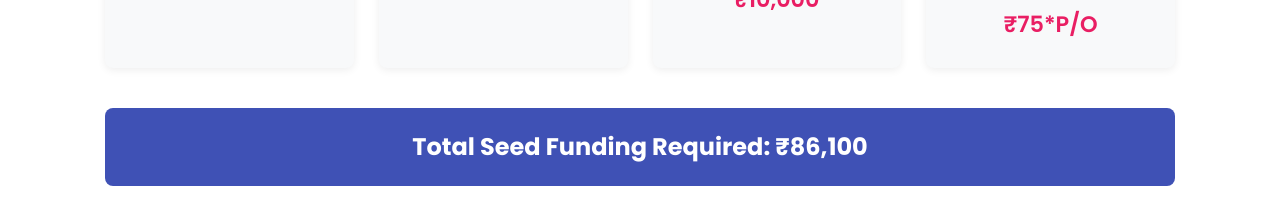
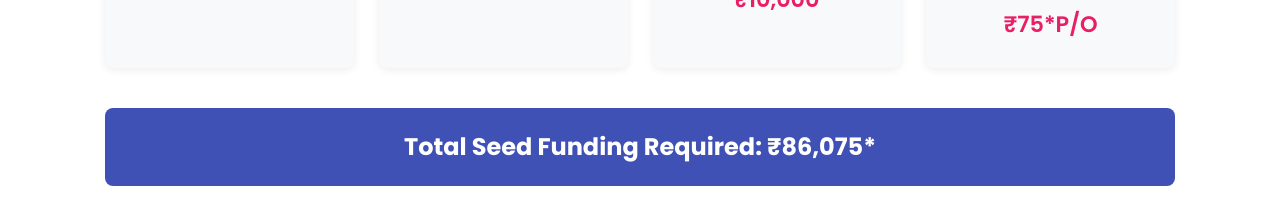
Before and after one commit to Coder-Blocks/VH_Print-s, a plain HTML site: page index.html in a window 1280 px wide. Shown: the part 3905-4125 px from the top of the page. Drawn offline with Linux system fonts and the light colour scheme.

Commit message:
Update index.html

```diff
--- a/index.html
+++ b/index.html
@@ -683,7 +683,7 @@
                 </div>
             </div>
             <div class="funding-total">
-                <strong>Total Seed Funding Required: ₹86,100</strong>
+                <strong>Total Seed Funding Required: ₹86,075*</strong>
             </div>
         </div>
     </section>
```
